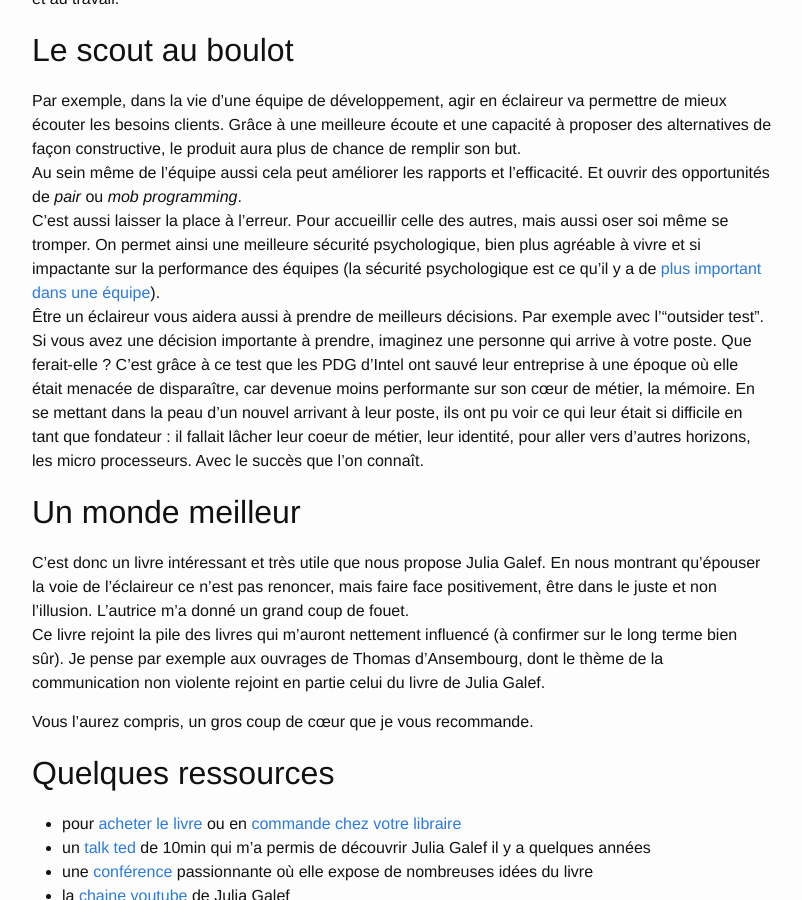
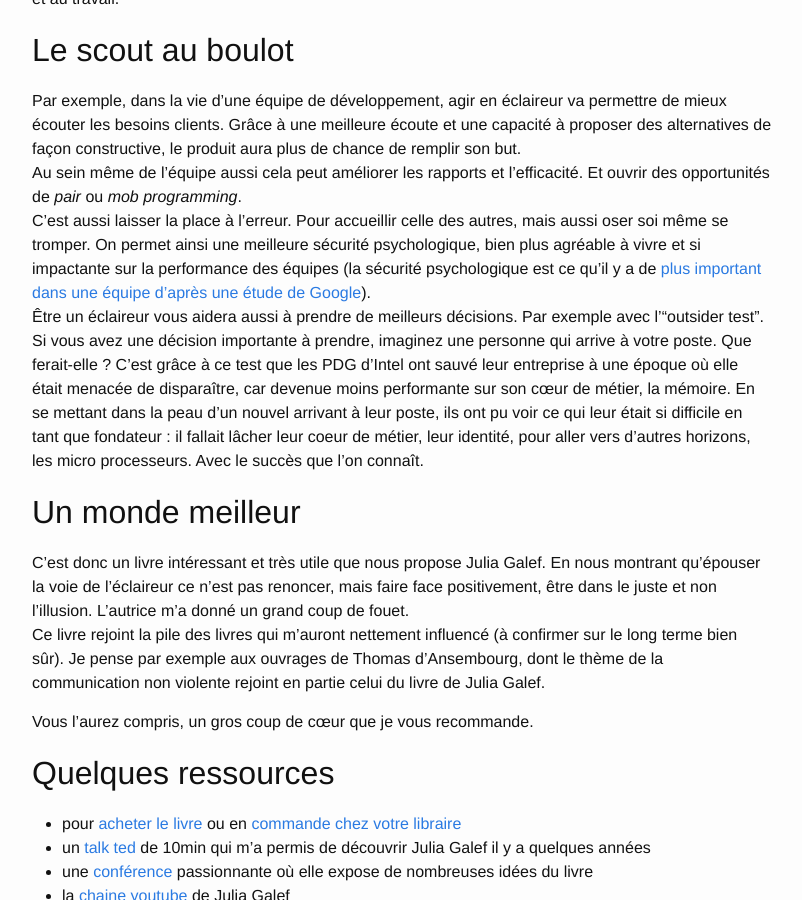
Before and after one commit to fego/fego.github.io, a Jekyll site: the page built from docs/_posts/2023-02-04-Fiche de lecture The Scout Mindset de Julia Galef.md, in a window 1280 px wide and 900 px high, scrolled down 3831 px. Shown: the whole window, without its empty margins (238-1040 px from the left). Built offline with Jekyll 4.4.1, drawn with Linux system fonts in a browser that asks for light colours; our own code applies the rules of GitHub Pages for plain Markdown files.

Commit message:
the scout mindset

```diff
--- a/docs/_posts/2023-02-04-Fiche de lecture The Scout Mindset de Julia Galef.md
+++ b/docs/_posts/2023-02-04-Fiche de lecture The Scout Mindset de Julia Galef.md
@@ -131,7 +131,7 @@ Au sein même de l'équipe aussi cela peut améliorer les rapports et l'efficaci
 Et ouvrir des opportunités de *pair* ou *mob programming*.
 C'est aussi laisser la place à l'erreur.
 Pour accueillir celle des autres, mais aussi oser soi même se tromper.
-On permet ainsi une meilleure sécurité psychologique, bien plus agréable à vivre et si impactante sur la performance des équipes (la sécurité psychologique est ce qu'il y a de [plus important dans une équipe](https://rework.withgoogle.com/guides/understanding-team-effectiveness/steps/foster-psychological-safety/)).
+On permet ainsi une meilleure sécurité psychologique, bien plus agréable à vivre et si impactante sur la performance des équipes (la sécurité psychologique est ce qu'il y a de [plus important dans une équipe d'après une étude de Google](https://rework.withgoogle.com/guides/understanding-team-effectiveness/steps/foster-psychological-safety/)).
 Être un éclaireur vous aidera aussi à prendre de meilleurs décisions.
 Par exemple avec l'"outsider test".
 Si vous avez une décision importante à prendre, imaginez une personne qui arrive à votre poste.
```
